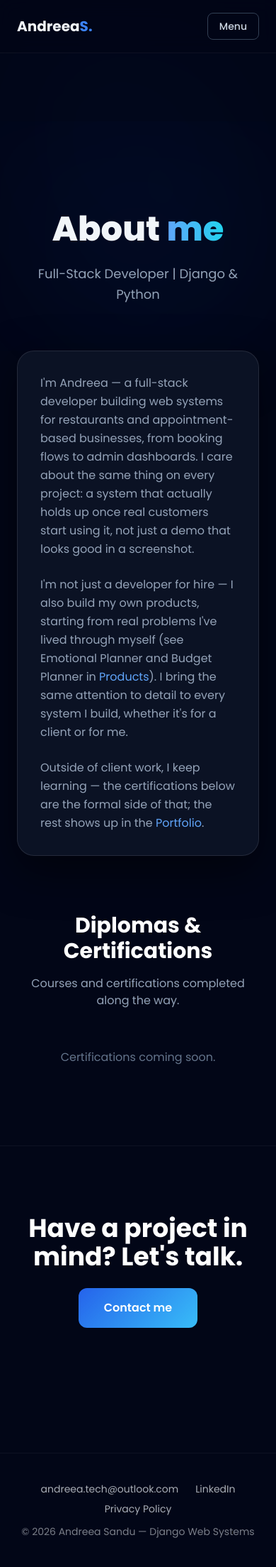
After one commit to SanduAndreea22/andreeatech, a Django app: page /about/ in a window 390 px wide. The commit adds this page. Shown: the whole page at 71% size. Run offline with Django 5.2, Linux system fonts and the light colour scheme; data that the repository does not hold is empty; some libraries are stand-ins or nearby versions.

Commit message:
Add About page with admin-uploadable certifications
- New Certification model (title, issuer, issue date, credential link,
  admin-uploaded image) with admin registration for easy self-service
  uploads.
- New /about/ page: personal bio plus a Diplomas & Certifications grid
  fed from the model, with a graceful empty state.
- Nav link added to both the desktop and mobile menus in base.html.
- Tests: model, view, and static-page coverage for the new page.
- settings.py: tests now write uploaded files to a throwaway temp dir
  instead of the real media/ folder.

```diff
--- a/templates/base.html
+++ b/templates/base.html
@@ -57,6 +57,7 @@
                 <a href="{% url 'services' %}" class="hover:text-blue-400 transition">Services</a>
                 <a href="{% url 'products' %}" class="hover:text-blue-400 transition">Products</a>
                 <a href="{% url 'projects' %}" class="hover:text-blue-400 transition">Portfolio</a>
+                <a href="{% url 'about' %}" class="hover:text-blue-400 transition">About</a>
                 <a href="{% url 'faq' %}" class="hover:text-blue-400 transition">FAQ</a>
                 <a href="{% url 'reviews' %}" class="hover:text-blue-400 transition">Reviews</a>
                 <a href="{% url 'contact' %}" class="btn-primary px-5 py-2 rounded-lg">Contact</a>
@@ -68,6 +69,7 @@
                     <a href="{% url 'services' %}" class="hover:text-blue-400">Services</a>
                     <a href="{% url 'products' %}" class="hover:text-blue-400">Products</a>
                     <a href="{% url 'projects' %}" class="hover:text-blue-400">Portfolio</a>
+                    <a href="{% url 'about' %}" class="hover:text-blue-400">About</a>
                     <a href="{% url 'faq' %}" class="hover:text-blue-400">FAQ</a>
                     <a href="{% url 'reviews' %}" class="hover:text-blue-400">Reviews</a>
                     <a href="{% url 'contact' %}" class="text-blue-400">Contact</a>
--- /dev/null
+++ b/templates/website/about.html
@@ -0,0 +1,89 @@
+{% extends "base.html" %}
+{% block title %}About | Andreea Sandu{% endblock %}
+{% block meta_description %}Full-stack Django & Python developer — background, focus, and certifications behind the systems built for restaurants, appointment-based businesses, and personal products.{% endblock %}
+
+{% block content %}
+
+<section class="pt-32 pb-16 text-center relative overflow-hidden">
+    <div class="max-w-3xl mx-auto px-6 relative z-10">
+        <h1 class="text-5xl md:text-6xl font-extrabold mb-6">
+            About <span class="gradient-text">me</span>
+        </h1>
+        <p class="text-slate-400 text-lg leading-relaxed">
+            Full-Stack Developer | Django & Python
+        </p>
+    </div>
+    <div class="absolute top-0 left-1/2 -translate-x-1/2 w-full h-full bg-blue-600/5 blur-[120px] rounded-full -z-10"></div>
+</section>
+
+<section class="pb-20">
+    <div class="max-w-3xl mx-auto px-6">
+        <div class="glass rounded-3xl border border-white/10 p-8 md:p-12 space-y-6 text-slate-400 leading-relaxed">
+            <p>
+                I'm Andreea — a full-stack developer building web systems for restaurants and appointment-based
+                businesses, from booking flows to admin dashboards. I care about the same thing on every project:
+                a system that actually holds up once real customers start using it, not just a demo that looks good
+                in a screenshot.
+            </p>
+            <p>
+                I'm not just a developer for hire — I also build my own products, starting from real problems I've
+                lived through myself (see Emotional Planner and Budget Planner in
+                <a href="{% url 'products' %}" class="text-blue-400 hover:text-blue-300 transition">Products</a>).
+                I bring the same attention to detail to every system I build, whether it's for a client or for me.
+            </p>
+            <p>
+                Outside of client work, I keep learning — the certifications below are the formal side of that;
+                the rest shows up in the <a href="{% url 'projects' %}" class="text-blue-400 hover:text-blue-300 transition">Portfolio</a>.
+            </p>
+        </div>
+    </div>
+</section>
+
+<section class="pb-28">
+    <div class="max-w-6xl mx-auto px-6">
+        <div class="text-center mb-14">
+            <h2 class="text-3xl md:text-4xl font-bold text-white mb-4">Diplomas & Certifications</h2>
+            <p class="text-slate-400 max-w-xl mx-auto">Courses and certifications completed along the way.</p>
+        </div>
+
+        {% if certifications %}
+        <div class="grid sm:grid-cols-2 lg:grid-cols-3 gap-8">
+            {% for cert in certifications %}
+            <div class="glass rounded-2xl border border-white/5 overflow-hidden card-hover group">
+                <div class="bg-white/5 aspect-[4/3] overflow-hidden">
+                    <img src="{{ cert.image.url }}"
+                         class="w-full h-full object-cover transform group-hover:scale-105 transition-transform duration-500"
+                         alt="{{ cert.title }}">
+                </div>
+                <div class="p-6">
+                    <h3 class="text-lg font-bold text-white mb-1">{{ cert.title }}</h3>
+                    {% if cert.issuer %}
+                    <p class="text-sm text-slate-400 mb-1">{{ cert.issuer }}</p>
+                    {% endif %}
+                    {% if cert.issue_date %}
+                    <p class="text-xs text-slate-500 mb-4">{{ cert.issue_date|date:"F Y" }}</p>
+                    {% endif %}
+                    {% if cert.credential_url %}
+                    <a href="{{ cert.credential_url }}" target="_blank" rel="noopener noreferrer"
+                       class="text-blue-400 text-sm font-bold hover:text-blue-300 transition flex items-center gap-1">
+                        View credential <span class="group-hover:translate-x-1 transition-transform">→</span>
+                    </a>
+                    {% endif %}
+                </div>
+            </div>
+            {% endfor %}
+        </div>
+        {% else %}
+        <p class="text-center text-slate-500">Certifications coming soon.</p>
+        {% endif %}
+    </div>
+</section>
+
+<section class="py-24 md:py-32 border-t border-white/5">
+    <div class="max-w-5xl mx-auto px-6 text-center">
+        <h2 class="text-4xl md:text-5xl font-bold text-white mb-6">Have a project in mind? Let's talk.</h2>
+        <a href="{% url 'contact' %}" class="btn-primary inline-block px-9 py-4 rounded-xl font-semibold">Contact me</a>
+    </div>
+</section>
+
+{% endblock %}
--- a/website/urls.py
+++ b/website/urls.py
@@ -9,6 +9,7 @@ urlpatterns = [
     path('products/', views.products, name='products'),
     path('products/planner/', views.planner_product, name='planner_product'),
     path('products/budget/', views.budget_product, name='budget_product'),
+    path('about/', views.about, name='about'),
     path('contact/', views.contact, name='contact'),
     path('start-project/', views.start_project, name='start_project'),
     path('faq/', views.faq, name='faq'),
--- a/website/views.py
+++ b/website/views.py
@@ -5,7 +5,7 @@ from django.http import HttpResponse
 from django.shortcuts import get_object_or_404, redirect, render
 
 from .forms import ContactForm, ReviewForm, StartProjectForm
-from .models import Project, Review
+from .models import Certification, Project, Review
 
 
 def _notify_admin(subject, message):
@@ -120,6 +120,13 @@ def contact(request):
     })
 
 
+def about(request):
+    certifications = Certification.objects.all()
+    return render(request, "website/about.html", {
+        "certifications": certifications
+    })
+
+
 def faq(request):
     return render(request, "website/faq.html")
 
```
Also changed, not shown: config/settings.py (+7 -0 lines), website/admin.py (+8 -1 lines), website/models.py (+18 -0 lines), website/tests.py (+43 -1 lines), website/migrations/0012_certification.py (added).
